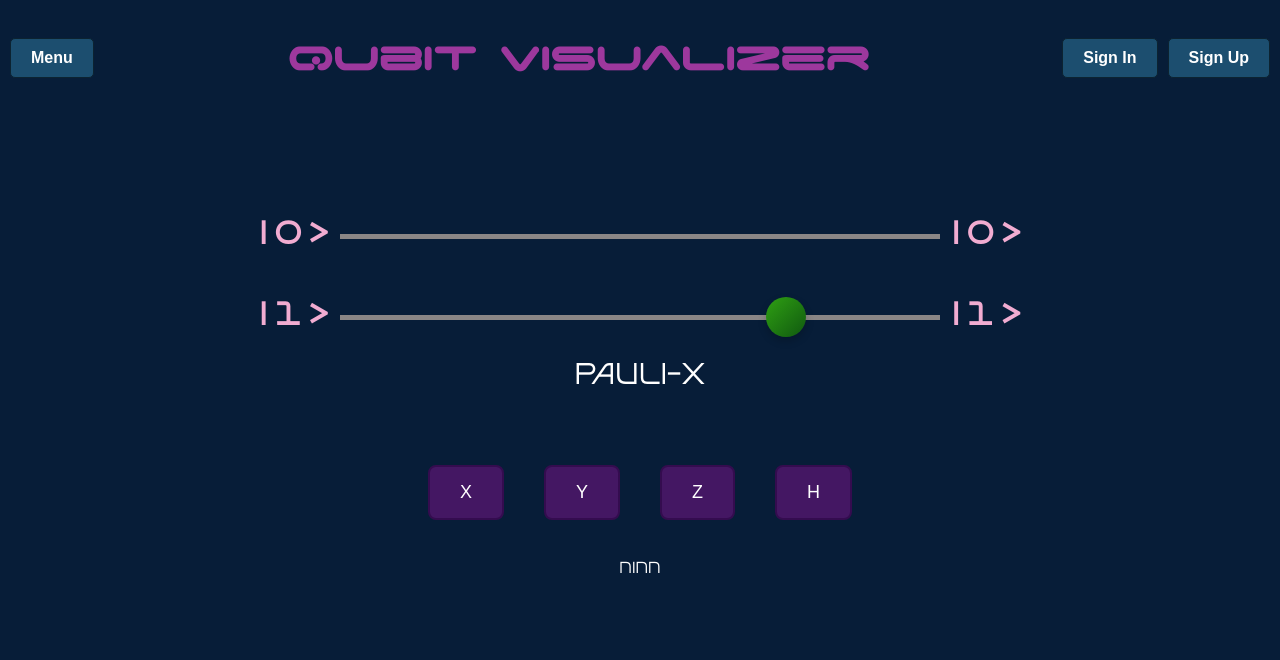
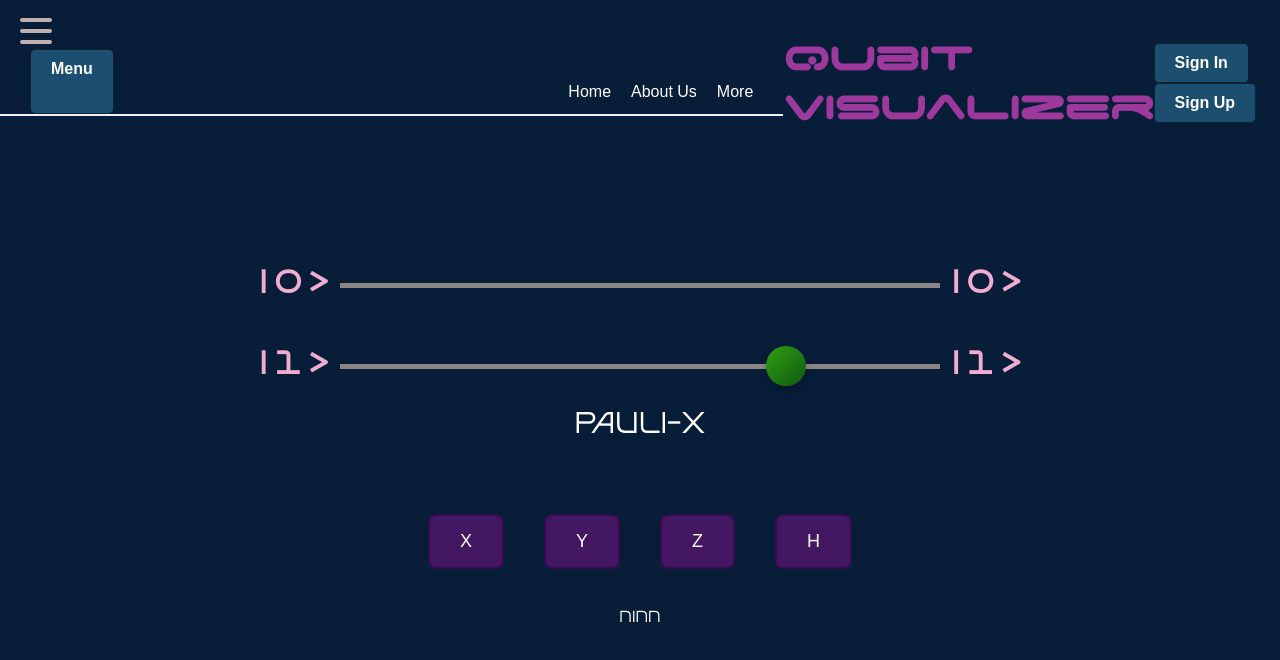
Before and after one commit to StefanBia/Qubit-Visualizer-Front, a React (Create React App) app in the folder qubit-visualizer-front/: page / in a window 1280 px wide. Shown: the top 660 px of the page. Built offline with nearby package versions, Linux system fonts and the light colour scheme.

Commit message:
Create burger menu bar

```diff
--- a/qubit-visualizer-front/package.json
+++ b/qubit-visualizer-front/package.json
@@ -10,6 +10,7 @@
     "react": "^18.2.0",
     "react-dom": "^18.2.0",
     "react-scripts": "5.0.1",
+    "styled-components": "^6.1.8",
     "web-vitals": "^2.1.4"
   },
   "scripts": {
--- /dev/null
+++ b/qubit-visualizer-front/src/components/menu-bar/burger.css
@@ -0,0 +1,6 @@
+.burger-item{
+    width: 2rem;
+    height: 0.25rem;
+    background-color: #c1b0b0;
+    border-radius: 10px;
+}
--- /dev/null
+++ b/qubit-visualizer-front/src/components/menu-bar/burger.js
@@ -0,0 +1,26 @@
+import React, { useState } from "react";
+import styled from "styled-components";
+import './burger.css';
+
+const StyledBurger = styled.div`
+    width : 2rem;
+    height : 2rem;
+    position : fixed;
+    top : 15px;
+    left : 20px;
+    display : flex;
+    justify-content : space-around;
+    flex-flow : column nowrap;
+`
+
+const Burger = () =>{
+    return(
+        <StyledBurger>
+            <div className="burger-item"/>
+            <div className="burger-item"/>
+            <div className="burger-item"/>
+        </StyledBurger>
+    );
+}
+
+export default Burger;
--- a/qubit-visualizer-front/src/components/menu-bar/menuBar.css
+++ b/qubit-visualizer-front/src/components/menu-bar/menuBar.css
@@ -20,3 +20,13 @@
     cursor: pointer;
     transition: background-color 0.3s ease;
   }
+
+  .menu-list{
+    list-style: none;
+    display: flex;
+    flex-flow: row nowrap;
+
+  }
+  .menu-item{
+    padding : 18px 10px;
+  }
--- a/qubit-visualizer-front/src/components/menu-bar/menuBar.js
+++ b/qubit-visualizer-front/src/components/menu-bar/menuBar.js
@@ -1,9 +1,30 @@
 import React from "react";
+import styled from 'styled-components';
 import './menuBar.css';
+import Burger from "./burger";
 
+const Menu = styled.nav`
+    width : 100%;
+    height : 65px;
+    border-bottom : 2px solid #f1f1f1;
+    padding : 0 20px;
+    display : flex;
+    justify-content: space-between;
+`
 const MenuBar = () =>{
     return(
-        <button className="menu-bar-button">Menu</button>
+        <Menu>
+            <div className="menu-bar-button">
+                Menu
+            </div>
+            <Burger />
+
+            <ul className="menu-list">
+                <li className="menu-item">Home</li>
+                <li className="menu-item">About Us</li>
+                <li className="menu-item">More</li>
+            </ul>
+        </Menu>
     );
 }
 export default MenuBar;
```
Also changed, not shown: 1 other file (tests, documents, lock files or other folders).
